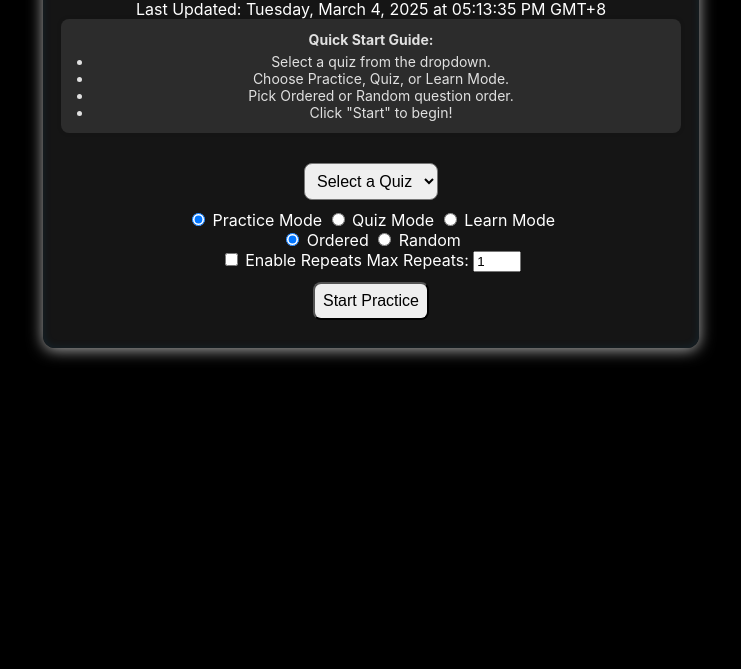
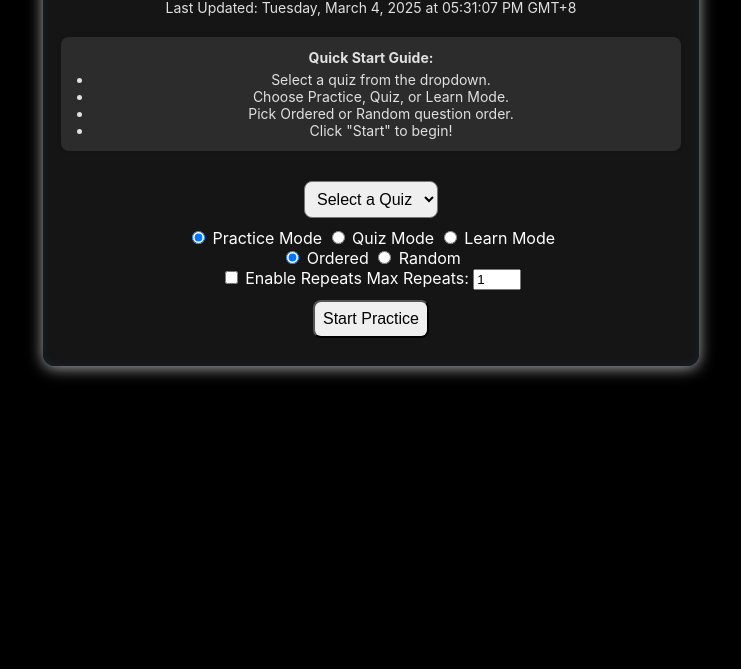
Before and after one commit to bricklc/PPE-Terms-Quiz-Game-2025, a plain HTML site: page index.html in a window 1280 px wide. Shown: the part 131-800 px from the top of the page, without its empty margins (269-1010 px from the left). Drawn offline with Linux system fonts and the light colour scheme; no server answers.

Commit message:
updated index.html and style.css
- made it possible to move the build-date info on the site using inspect

```diff
--- a/index.html
+++ b/index.html
@@ -10,7 +10,9 @@
     <div class="quiz-container">
         <div id="start-screen">
             <h1 id="game-title">Power Plant Engineering Terms Reviewer</h1>
-            <div id="last-updated"></div> <!-- New element for last updated date -->
+            <div class="last-updated-container">
+                <div id="last-updated"></div>
+            </div>
             <div id="quick-start-guide">
                 <p><strong>Quick Start Guide:</strong></p>
                 <ul>
@@ -35,7 +37,6 @@
             <div id="settings">
                 <label><input type="checkbox" id="repeatsEnabled" name="repeatsEnabled"> Enable Repeats</label>
                 <label>Max Repeats: <input type="number" id="maxRepeatsInput" name="maxRepeats" min="0" max="5" value="1"></label>
-                <!-- <label><input type="checkbox" id="activeRecallEnabled" name="activeRecallEnabled"> Enable Active Recall</label> -->
             </div>
             <button id="startButton">Start Practice</button>
         </div>
@@ -66,11 +67,9 @@
     </div>
     <audio id="correctSound" src="/sounds/correct.mp3"></audio>
     <audio id="incorrectSound" src="/sounds/incorrect.mp3"></audio>
-
-    <script>const __BUILD_DATE__ = "Tuesday, March 4, 2025 at 05:13:35 PM GMT+8";</script>
+    <script>const __BUILD_DATE__ = "Tuesday, March 4, 2025 at 05:31:07 PM GMT+8";</script>
     <script src="script.js"></script>
     <script>
-        // Toggle settings visibility based on mode
         document.querySelectorAll('input[name="mode"]').forEach((input) => {
             input.addEventListener("change", (e) => {
                 const settings = document.getElementById("settings");
--- a/style.css
+++ b/style.css
@@ -280,4 +280,18 @@ select, button {
     /* Try: transform: scale(1.1); */
 }
 
+
+/* New container for last updated text */
+.last-updated-container {
+    margin-top: 5px; /* Small space below the title, adjust as needed (e.g., drag to 10px in DevTools) */
+    margin-bottom: 21px; /* Space before quick-start-guide, adjust as needed */
+    color: #e0e0e0; /* Light gray to match your theme, tweak if desired */
+    font-size: 14px; /* Matches quick-start-guide, adjust if needed */
+}
+
+/* Ensure the last-updated div inherits container styles */
+#last-updated {
+    display: inline; /* Keeps text inline if needed, adjust to block if preferred */
+}
+
 /* ... (remaining styles remain unchanged) ... */
```
